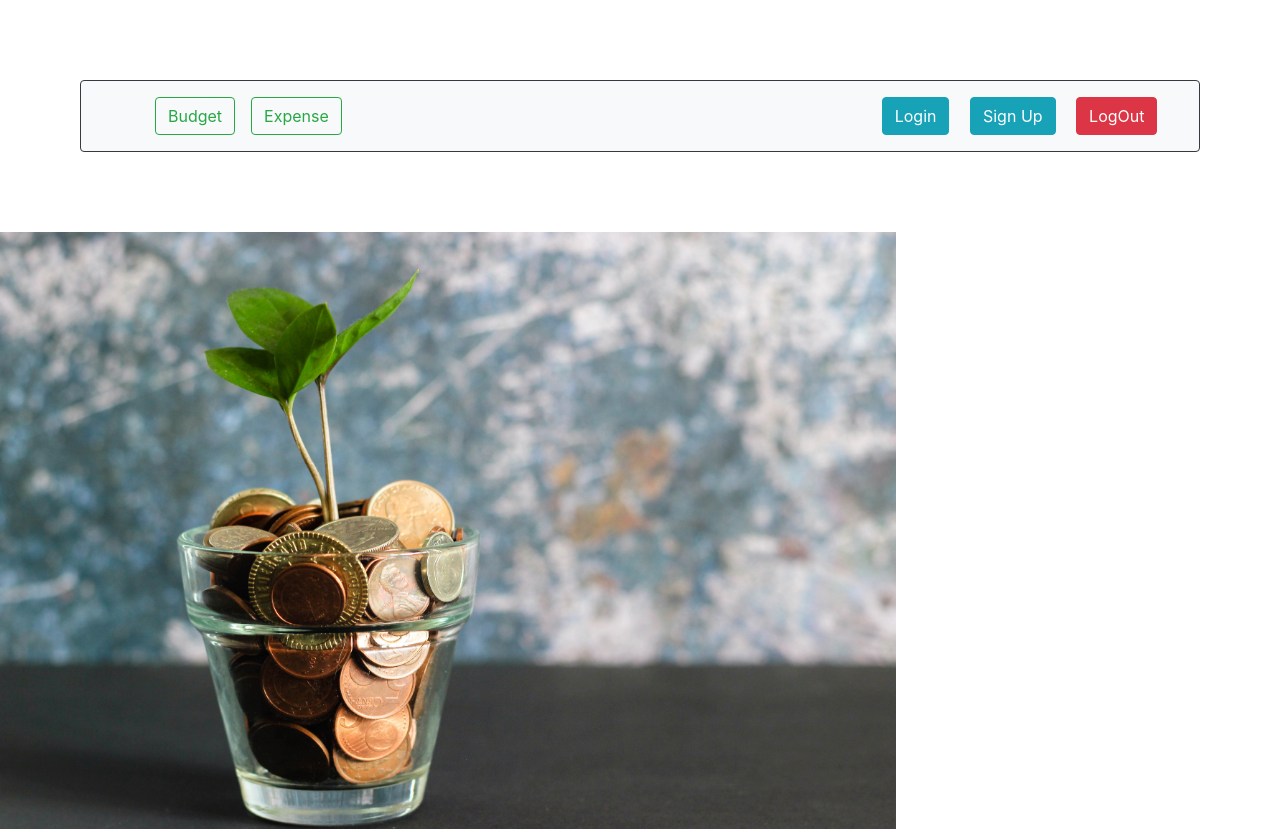
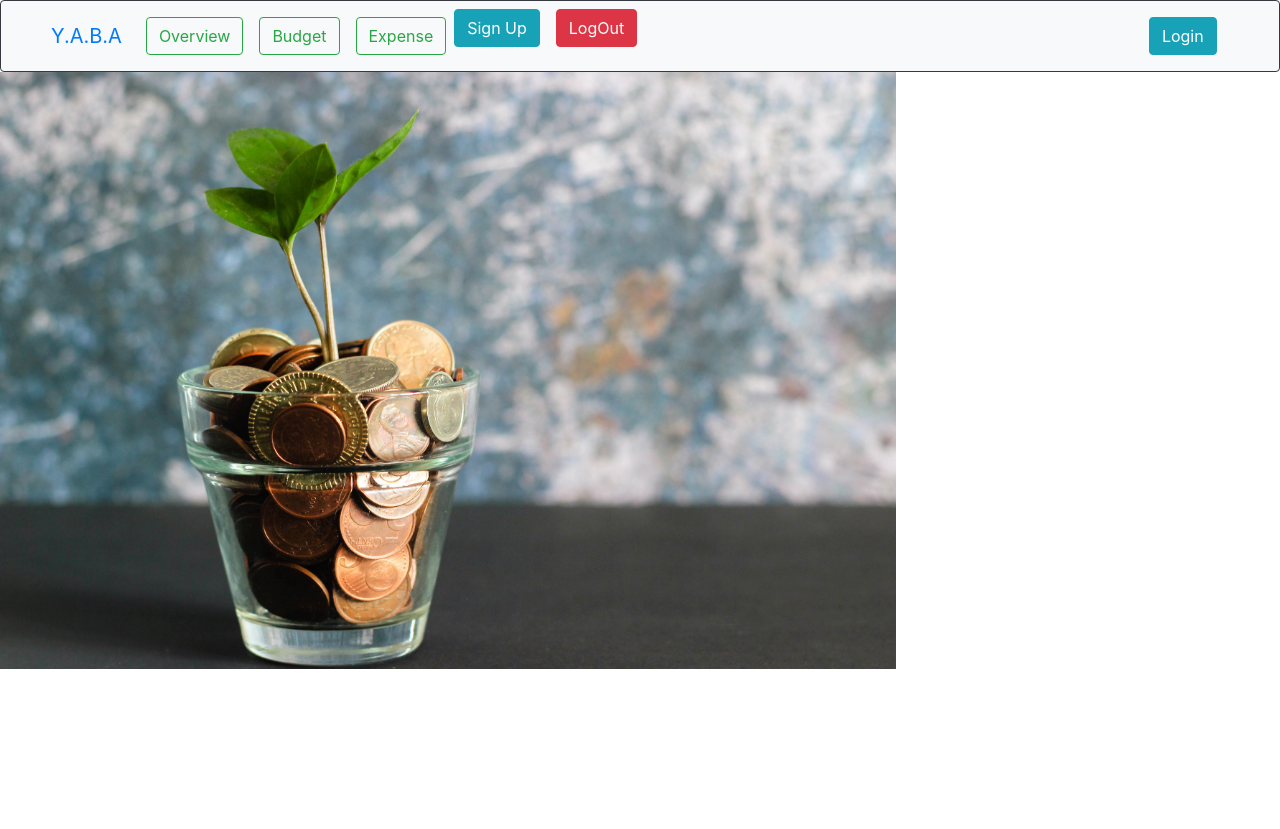
Before and after one commit to nicolechai1028/yetanotherbudgetingapp, a React (Create React App) app in the folder client/: page / in a window 1280 px wide. After the commit the page ends 800 px from the top, so only its background shows below. Built offline with nearby package versions, Linux system fonts and the light colour scheme.

Commit message:
changes to navbar and app.js for routing

```diff
--- a/client/src/App.js
+++ b/client/src/App.js
@@ -5,7 +5,7 @@ import Home from "./pages/Home/";
 import NavigationBar from "./components/NavigationBar";
 import Login from "./pages/Login/";
 import Register from "./pages/Register/";
-import Budget from "./components/Budget/";
+import Budget from "./pages/Budget";
 import Overview from "./pages/Overview";
 
 function App() {
--- a/client/src/components/NavigationBar/index.js
+++ b/client/src/components/NavigationBar/index.js
@@ -7,7 +7,10 @@ import {
   NavbarBrand,
   Nav,
   NavItem,
+  NavLink,
+  ButtonGroup,
 } from "reactstrap";
+import { Link } from "react-router-dom";
 
 const Navigation = (props) => {
   const [isOpen, setIsOpen] = useState(false);
@@ -15,45 +18,55 @@ const Navigation = (props) => {
   const toggle = () => setIsOpen(!isOpen);
 
   return (
-    <div>
     <Navbar
       className="border border-dark rounded"
       color="light"
       expand="md"
       style={{
-          margin: "5rem 5rem 5rem 5rem",
         paddingLeft: "50px",
       }}
     >
-        <NavbarBrand href="/">{props.header}</NavbarBrand>
+      <NavbarBrand href="/">Y.A.B.A</NavbarBrand>
       <NavbarToggler onClick={toggle} />
       <Collapse isOpen={isOpen} navbar>
         <Nav navbar>
-            <NavItem style={{ padding: ".5rem" }}>
+          <NavLink tag={Link} style={{ padding: ".5rem" }} to="/overview">
+            <Button outline color="success">
+              Overview
+            </Button>
+          </NavLink>
+          <NavLink tag={Link} style={{ padding: ".5rem" }} to="/budget">
             <Button outline color="success">
               Budget
-              </Button>{" "}
-            </NavItem>
-            <NavItem style={{ padding: ".5rem" }}>
+            </Button>
+          </NavLink>
+
+          <NavItem tag={Link} to="/expense" style={{ padding: ".5rem" }}>
             <Button outline color="success">
               Expense
-              </Button>{" "}
+            </Button>
           </NavItem>
           <NavItem
+            tag={Link}
+            to="/login"
             style={{ padding: ".5rem", position: "absolute", right: "3%" }}
           >
             <Button style={{ marginRight: "1rem" }} color="info">
               Login
-              </Button>{" "}
+            </Button>
+          </NavItem>
+          <NavItem tag={Link} to="/signup">
             <Button style={{ marginRight: "1rem" }} color="info">
               Sign Up
-              </Button>{" "}
+            </Button>
+          </NavItem>
+          {/*TODO Need to do call API*/}
+          <NavItem tag={Link} to="/logout">
             <Button color="danger">LogOut</Button>{" "}
           </NavItem>
         </Nav>
       </Collapse>
     </Navbar>
-    </div>
   );
 };
 
```
Lines whose indentation alone changed are shown as unchanged.
